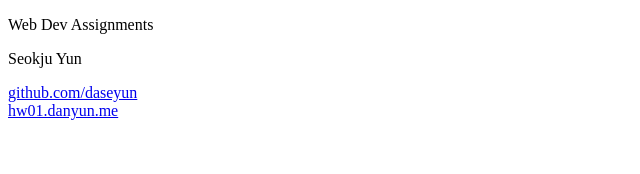
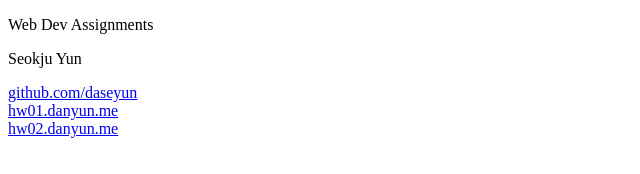
Before and after one commit to daseyun/cs4550, a plain HTML site: page www/danyun.me/index.html in a window 1280 px wide. Shown: the whole page, without its empty margins (0-640 px from the left). Drawn offline with Linux system fonts and the light colour scheme.

Commit message:
updated main link

```diff
--- a/www/danyun.me/index.html
+++ b/www/danyun.me/index.html
@@ -1,5 +1,6 @@
 <!DOCTYPE html>
 <html>
+
 <body>
 	<p>
 		Web Dev Assignments
@@ -10,6 +11,9 @@
 	<a href="https://github.com/daseyun">github.com/daseyun</a>
 	</br>
 	<a href="http://hw01.danyun.me">hw01.danyun.me</a>
+	</br>
+	<a href="http://hw02.danyun.me">hw02.danyun.me</a>
 
 </body>
+
 </html>
```
Lines whose indentation alone changed are shown as unchanged.
